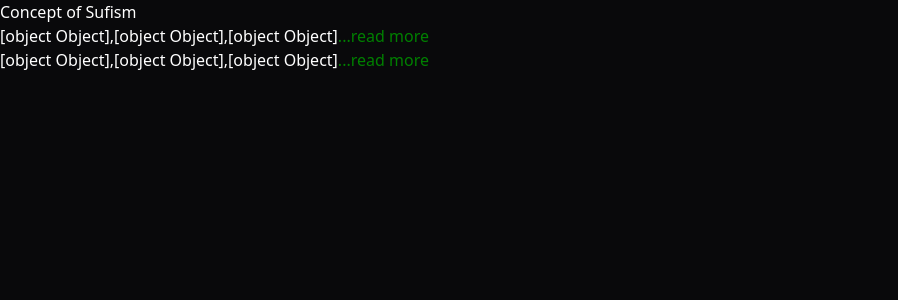
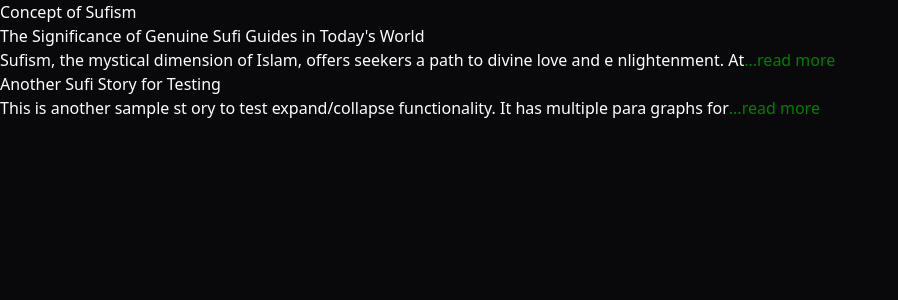
Before and after one commit to HossainAraf/timessquare2000, a React (Create React App) app: page /sufi-concept in a window 1280 px wide. Shown: the top 300 px of the page, without its empty margins (0-898 px from the left). Built offline with nearby package versions, Linux system fonts and the light colour scheme.

Commit message:
Add crypto.randomUUID for indexing

```diff
--- a/src/components/Sufism/SufiConcept.jsx
+++ b/src/components/Sufism/SufiConcept.jsx
@@ -1,34 +1,47 @@
 import ReadMore from '../shared/ReadMore';
+
+const generateRandomId = () => crypto.randomUUID();
 
 function SufiConcept() {
   const stories = [
     {
+      id: crypto.randomUUID(),
       title: 'The Significance of Genuine Sufi Guides in Today\'s World',
       className: 'sufi-guide-story',
-      content: (
-        <>
-          <p>
-            Sufism, the mystical dimension of Islam, offers seekers a path to divine love and
-            enlightenment. At its core, Sufism is a journey of self-purification and connection
-            with Allah, guided by a mentor, the
-            <em>Murshid</em>
-            .
-          </p>
-          <p>The Murshid plays a vital role in a seeker&apos;s spiritual journey.</p>
-          <p>Many Tariqahs exist, each with unique practices and insights.</p>
-        </>
-      ),
+      content: [
+        <p key={generateRandomId()}>
+          Sufism, the mystical dimension of Islam,
+          offers seekers a path to
+          divine love and e
+          nlightenment.
+          At its core, Sufism
+          is a journey of self-purification and connection with
+          Allah, guided by
+          a mentor, the
+          Murshid.
+        </p>,
+
+        <p key={generateRandomId()}>
+          Many Tariqahs exist,
+          each with unique practices and insights.
+        </p>,
+      ],
     },
     {
+      id: crypto.randomUUID(),
       title: 'Another Sufi Story for Testing',
       className: 'sufi-story-test',
-      content: (
-        <>
-          <p>This is another sample story to test expand/collapse functionality.</p>
-          <p>It has multiple paragraphs for the preview.</p>
-          <p>Toggle to see the entire content here.</p>
-        </>
-      ),
+      content: [
+        <p key={generateRandomId()}>
+          This is another sample st
+          ory to test expand/collapse
+          functionality.
+          It has multiple para
+          graphs for the preview
+          Toggle to see the en
+          tire content here.
+        </p>,
+      ],
     },
   ];
 
@@ -36,16 +49,13 @@ function SufiConcept() {
     <div className="sufi-concept">
       <h1>Concept of Sufism</h1>
       {stories.map((story) => (
-        <ReadMore
-          key={story.title}
-          title={story.title}
-          className={story.className}
-          previewLines={1}
-        >
-          {story.content}
-        </ReadMore>
+        <div key={story.id} className={story.className}>
+          <h2>{story.title}</h2>
+          <ReadMore>{story.content}</ReadMore>
+        </div>
       ))}
     </div>
   );
 }
+
 export default SufiConcept;
```
